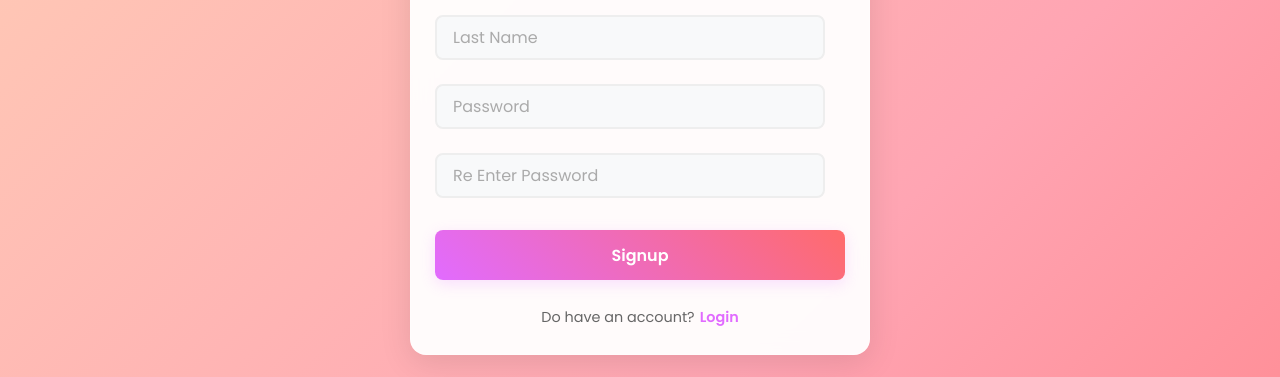
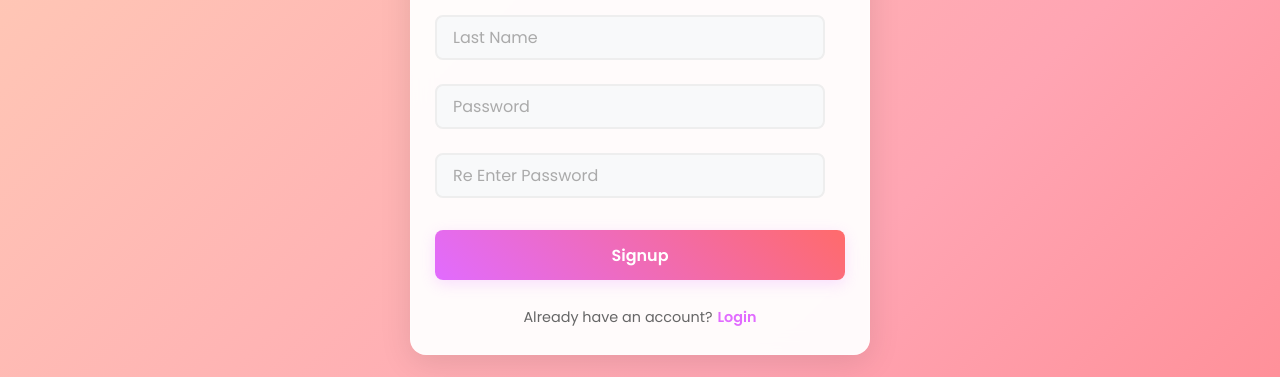
Before and after one commit to Gnanigit/StudyEasy_React, a React (Create React App) app in the folder client/: page /signup in a window 1280 px wide. Shown: the part 330-707 px from the top of the page. Built offline with nearby package versions, Linux system fonts and the light colour scheme.

Commit message:
added toasts to login,signup,recovery password pages

```diff
--- a/client/package.json
+++ b/client/package.json
@@ -23,6 +23,7 @@
     "react-hot-toast": "^2.4.1",
     "react-router-dom": "^6.22.3",
     "react-scripts": "5.0.1",
+    "react-toastify": "^10.0.6",
     "web-vitals": "^2.1.4",
     "zustand": "^4.5.2"
   },
--- a/client/src/App.js
+++ b/client/src/App.js
@@ -8,10 +8,10 @@ import Signup from "./pages/signup";
 import Dashboard from "./pages/dashboard";
 import Asignup from "./pages/Asignup.jsx";
 import Recovery from "./pages/recovery.jsx";
-import Reset from "./pages/reset.jsx";
+
 // Root routes
 import ChatBot from "./components/chatbot.jsx";
-import { AuthorizeUser, ProtectRoute } from "./middleware/auth";
+import { ProtectRoute } from "./middleware/auth";
 
 export default function App() {
   return (
@@ -22,7 +22,7 @@ export default function App() {
         <Route path="/signup" element={<Signup />} />
         <Route path="/Asignup" element={<Asignup />} />
         <Route path="/recovery" element={<Recovery />} />
-        <Route path="/reset" element={<Reset />} />
+
         <Route
           path="/dashboard"
           element={
--- a/client/src/pages/login.jsx
+++ b/client/src/pages/login.jsx
@@ -5,6 +5,8 @@ import { useFormik } from "formik";
 import { verifyPassword } from "../helper/helper";
 import { useAuthStore } from "../store/store";
 import { useLocation } from "react-router-dom";
+import { ToastContainer, toast } from "react-toastify";
+import "react-toastify/dist/ReactToastify.css";
 
 function Login() {
   const location = useLocation();
@@ -29,6 +31,7 @@ function Login() {
         const response = await loginPromise;
 
         console.log("Login Successful!");
+        toast.success("Login Successful!");
 
         let { token } = response.data;
         localStorage.setItem("token", token);
@@ -38,11 +41,14 @@ function Login() {
         }, 3000);
       } catch (error) {
         console.error("Password Not Match");
+        toast.error("Login failed. Please check your credentials.");
       }
     },
   });
 
   return (
+    <>
+      <ToastContainer position="top-right" autoClose={3000} />
       <div className="loginContainer">
         <div className="loginForm loginLogin">
           <header>Login</header>
@@ -91,6 +97,7 @@ function Login() {
           </div>
         </div>
       </div>
+    </>
   );
 }
 
--- a/client/src/pages/recovery.jsx
+++ b/client/src/pages/recovery.jsx
@@ -1,7 +1,9 @@
-import React, { useEffect, useState } from "react";
+import React, { useState } from "react";
 import { generateOTP, verifyOTP, updatePassword } from "../helper/helper";
 import { useNavigate } from "react-router-dom";
 import "../styles/recovery.css";
+import { ToastContainer, toast } from "react-toastify";
+import "react-toastify/dist/ReactToastify.css";
 
 export default function Recovery() {
   const [OTP, setOTP] = useState("");
@@ -17,9 +19,11 @@ export default function Recovery() {
       const { status } = await verifyOTP({ email, code: OTP });
       if (status === 201) {
         setRecoveryMode(true);
+        toast.success("OTP verified successfully!");
       }
     } catch (error) {
       console.error(error);
+      toast.error("OTP verification failed. Please try again.");
     }
   }
 
@@ -30,18 +34,21 @@ export default function Recovery() {
       const generatedOTP = await generateOTP(userEnteredEmail);
       if (generatedOTP) {
         setOtpGenerated(true);
+        toast.success("OTP sent successfully!");
       }
     } catch (error) {
       console.log("Error while generating OTP");
+      toast.error("Failed to send OTP. Please try again.");
     }
   }
 
   async function resendOTP() {
     try {
       await generateOTP(email);
-      console.log("OTP resent successfully!");
+      toast.info("OTP resent successfully!");
     } catch (error) {
       console.error("Could not resend OTP:", error.message);
+      toast.error("Failed to resend OTP. Please try again.");
     }
   }
 
@@ -50,16 +57,19 @@ export default function Recovery() {
     const password = newPassword;
     try {
       await updatePassword({ email, password });
+      toast.success("Password updated successfully! Redirecting to login...");
       setTimeout(() => {
         navigate("/login");
       }, 3000);
     } catch (error) {
       console.error("Error updating password");
+      toast.error("Failed to update password. Please try again.");
     }
   }
 
   return (
     <div className="recovery-container">
+      <ToastContainer position="top-right" autoClose={3000} />
       <div className="recovery-form">
         <h2 className="form-title">Account Recovery</h2>
         {!otpGenerated && !recoveryMode && (
--- a/client/src/pages/reset.jsx
+++ /dev/null
@@ -1,11 +0,0 @@
-import React from "react";
-
-function Reset(){
-    return(
-        <div>
-            reset
-        </div>
-    )
-}
-
-export default Reset
--- a/client/src/pages/signup.jsx
+++ b/client/src/pages/signup.jsx
@@ -1,10 +1,18 @@
 import React from "react";
 import { Link, useNavigate } from "react-router-dom";
 import { useFormik } from "formik";
-import toast, { Toaster } from "react-hot-toast";
 import "../styles/signup.css";
 import { registerUser } from "../helper/helper";
+import { ToastContainer, toast } from "react-toastify";
+import "react-toastify/dist/ReactToastify.css";
 
+const toastContainerStyle = {
+  zIndex: 9999,
+};
+const toastStyle = {
+  background: "#fff",
+  color: "#333",
+};
 function Signup() {
   const navigate = useNavigate();
 
@@ -18,31 +26,31 @@ function Signup() {
     },
     onSubmit: async (values) => {
       try {
-        values = await Object.assign({}, values);
+        await registerUser(values, 0);
 
-        let registerPromise = registerUser(values, 0);
-
-        // Loading toast
-        toast.promise(registerPromise, {
-          loading: "Creating...",
-          success: (response) => {
-            registerPromise.then(() => navigate("/")); // Navigate to home after success
-            return "Register Successfully!";
+        toast.success("Registration successful! Redirecting to login...", {
+          onClose: () => {
+            navigate("/login");
           },
-          error: (error) => {
-            return "Could not Register.";
-          },
+          style: toastStyle,
         });
       } catch (error) {
-        // Error toast if registration fails
-        toast.error("Could not Register.");
+        console.error("Could not Register.", error);
+        toast.error("Registration failed. Please try again.", {
+          style: toastStyle,
+        });
       }
     },
   });
 
   return (
     <div className="signupContainer">
-      <Toaster position="top-center" reverseOrder={false} />
+      <ToastContainer
+        position="top-right"
+        autoClose={3000}
+        style={toastContainerStyle}
+        toastStyle={toastStyle}
+      />
       <div className="signupForm signupSignup">
         <header>Student Signup</header>
         <form onSubmit={formik.handleSubmit}>
@@ -97,7 +105,7 @@ function Signup() {
         </form>
         <div className="signupForm-link">
           <span>
-            Do have an account?
+            Already have an account?
             <Link to="/login" className="signupLink signupSignup-link">
               Login
             </Link>
```
Also changed, not shown: client/src/helper/helper.js (+2 -5 lines), 2 other files (tests, documents, lock files or other folders). Lines whose indentation alone changed are shown as unchanged.
